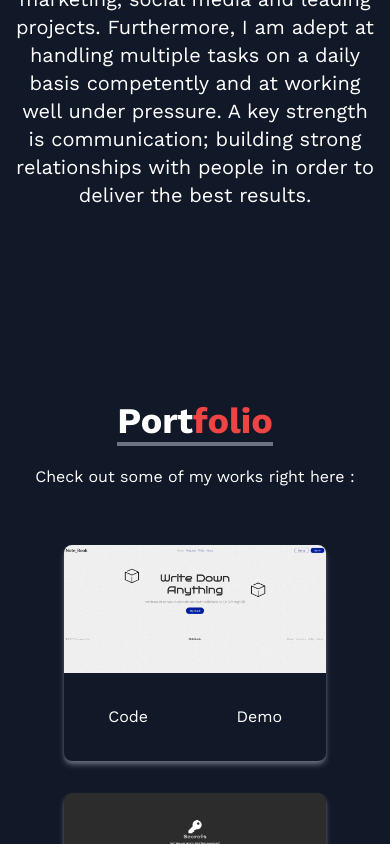
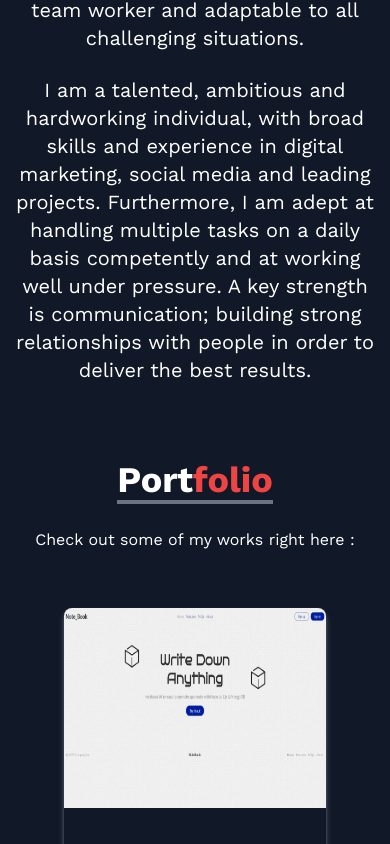
Before and after one commit to NwobiaDavid/portfolio, a React (Create React App) app: page / in a window 390 px wide. Shown: the part 1156-2000 px from the top of the page. Built offline with nearby package versions, Linux system fonts and the light colour scheme.

Commit message:
still updating...

```diff
--- a/src/App.js
+++ b/src/App.js
@@ -46,7 +46,7 @@ function App() {
   }, []);
 
   return (
-    <div className="App bg-gray-900">
+    <div className="App overflow-x-hidden bg-gray-900">
       {isLoading ? (
         <div className="loading-container">
           <p className="loading-text">Programmer, Artist & Writer</p>
--- a/src/components/About.jsx
+++ b/src/components/About.jsx
@@ -1,32 +1,36 @@
-import React from "react";
+import React from 'react';
 
 const About = () => {
   return (
-        <div name='about' className="w-full md:h-screen  bg-gray-900 text-white  ">
-            <div className="max-w-screen-lg p-4 mx-auto flex flex-col justify-center w-full h-full text-center md:text-left">
+    <div
+      name="about"
+      className=" lg:p-[20%] h-[720px] bg-gray-900 text-white  "
+    >
+      <div className=" p-4 mx-auto flex flex-col justify-center w-full h-full text-center md:text-left">
         <div className="pb-8 mt-20 ">
-                    <p className="text-4xl font-bold inline border-b-4 border-gray-500"><span className=" text-red-500">Ab</span>out</p>
+          <p className="text-4xl font-bold inline border-b-4 border-gray-500">
+            <span className=" text-red-500">Ab</span>out
+          </p>
         </div>
 
         <p className="text-xl mt-20">
-                I am flexible, reliable and possess excellent time keeping skills,
-                I am an enthusiastic, self-motivated, reliable, responsible
-                 and hard working person and I am a mature team worker
-                 and adaptable to all challenging situations.
-
+          I am flexible, reliable and possess excellent time keeping skills, I
+          am an enthusiastic, self-motivated, reliable, responsible and hard
+          working person and I am a mature team worker and adaptable to all
+          challenging situations.
         </p>
         <br />
         <p className="text-xl">
-
-
-                 I am a talented, ambitious and hardworking individual, with broad skills and experience in digital marketing, social media and leading projects.
-Furthermore, I am adept at handling multiple tasks on a daily basis competently and at working well under pressure.
-
-A key strength is communication; building strong relationships with people in order to deliver the best results.
+          I am a talented, ambitious and hardworking individual, with broad
+          skills and experience in digital marketing, social media and leading
+          projects. Furthermore, I am adept at handling multiple tasks on a
+          daily basis competently and at working well under pressure. A key
+          strength is communication; building strong relationships with people
+          in order to deliver the best results.
         </p>
       </div>
     </div>
   );
-}
+};
 
 export default About;
--- a/src/components/Experience.jsx
+++ b/src/components/Experience.jsx
@@ -90,18 +90,15 @@ const techs=[
 
 
     return (
-        <div name='experience' className=" bg-gray-900 w-full
-         h-full my-48 text-center md:h-screen md:text-left">
+        <div name='experience' className=" bg-gray-900 h-[720px] text-center  md:text-left">
 
-        <div className="max-w-screen-lg mx-auto p-4 flex
-    flex-col justify-center w-full h-full text-white">
-    <div>
-        <p className="text-4xl font-bold border-b-4
-         border-gray-500 p-2 inline"><span className="text-red-500">Ex</span>perience</p>
+        <div className=" p-4 flex lg:flex-row flex-col px-[10%] justify-center  text-white">
+    <div className="lg:w-[50%] flex flex-col items-center mt-20">
+        <p className="text-4xl font-bold border-b-4 border-gray-500 p-2 inline"><span className="text-red-500">Ex</span>perience</p>
         <p className="py-6">These are the technologies i've worked with :</p>
     </div>
-    <div className="w-full grid grid-cols-2 sm:grid-cols-3 gap-8
-    text-center py-8 px-12 sm:px-0">
+
+    <div className="w-full grid grid-cols-2 sm:grid-cols-3 gap-8 text-center py-8 px-12 sm:px-0">
 
 
             {
--- a/src/components/Home.jsx
+++ b/src/components/Home.jsx
@@ -8,9 +8,9 @@ const Home = () => {
 
 
     return (
-        <div name="home" className="h-full w-full bg-gray-900 md:h-screen">
+        <div name="home" className="h-[720px] w-full bg-gray-900 ">
             <div className="max-w-screen-lg mx-auto flex flex-col items-center justify-center h-full px-4 md:flex-row ">
-                <div className="flex flex-col lg:w-[60%] justify-center h-full md:items-start items-center">
+                <div className="flex flex-col lg:w-[70%] justify-center h-full md:items-start items-center">
                     <h2 className="text-4xl md:text-left text-center sm:text-7xl font-bold text-white">
                         <span>i'm a </span>
                         <Typed
@@ -21,7 +21,7 @@ const Home = () => {
                                 " writer",
                                 " digital artist",
                             ]}
-                            typeSpeed={30}
+                            typeSpeed={20}
                             backSpeed={50}
                             loop={true}
                             cursorChar="|"
--- a/src/components/Portfolio.jsx
+++ b/src/components/Portfolio.jsx
@@ -1,89 +1,117 @@
-import React from "react";
-import metaLogin from '../assets/portfolio/metaLogin.PNG'
-import todoApp from '../assets/portfolio/todoApp.PNG'
-import imageGallery from "../assets/portfolio/image-search.png"
-import simon from "../assets/portfolio/Simon.png"
-import dicee from "../assets/portfolio/Dicee.png"
-import Notebook from "../assets/portfolio/NoteBook.png"
-import Secrets from "../assets/portfolio/Secrets.png"
+import React, { useState } from 'react';
+import imageGallery from '../assets/portfolio/image-search.png';
+import Notebook from '../assets/portfolio/NoteBook.png';
+import Secrets from '../assets/portfolio/Secrets.png';
+import ReactNat from '../assets/portfolio/react-native.png';
+import DailyMart from '../assets/portfolio/daily-mart.PNG';
 
+const PortfolioItem = ({ id, src, link, code }) => {
+  const [hover, setHover] = useState(false);
 
+  const hoverEffect = () => {
+    setHover(true);
+  };
+
+  const hoverOut = () => {
+    setHover(false);
+  };
+
+  return (
+    <div
+      className="shadow-md shadow-gray-500 flex rounded-lg transition-transform transform hover:scale-105 duration-300 ease-in-out overflow-hidden"
+      onMouseEnter={hoverEffect}
+      onMouseLeave={hoverOut}
+    >
+      <div className="flex flex-col w-full justify-center">
+        <img
+          src={src}
+          alt="project_image"
+          className="rounded-tl h-[200px] flex justify-center"
+        />
+        <div className="flex item-center justify-center rounded-b bg-transparent">
+          <a
+            href={code}
+            target="_blank"
+            rel="noreferrer"
+            className="w-1/2 text-white hover:font-bold flex justify-center hover:text-blue-500 px-6 py-3 m-5 duration-200 hover:scale-105"
+          >
+            Code
+          </a>
+          <a
+            href={link}
+            target="_blank"
+            rel="noreferrer"
+            className="w-1/2 px-6 flex justify-center text-white hover:font-bold hover:text-blue-500 py-3 m-5 duration-200 hover:scale-105"
+          >
+            Demo
+          </a>
+        </div>
+      </div>
+
+      {hover && (
+        <div className="text-white">
+          <h2>{id}</h2>
+        </div>
+      )}
+    </div>
+  );
+};
 
 const Portfolio = () => {
-
-const portfolios=[
+  const portfolios = [
     {
-        id:1,
+      id: 1,
       src: Notebook,
       link: 'https://notebook-nglu.onrender.com/',
-        code:'https://github.com/NwobiaDavid/notebook'
-
+      code: 'https://github.com/NwobiaDavid/notebook',
     },
     {
-        id:2,
+      id: 2,
       src: Secrets,
-        link:'https://secret-fkvw.onrender.com/',
-        code:'https://github.com/NwobiaDavid/secret'
+      link: 'https://secret-fkvw.onrender.com/',
+      code: 'https://github.com/NwobiaDavid/secret',
     },
     {
-        id:3,
+      id: 3,
       src: imageGallery,
       link: 'https://aesthetic-boba-50acb6.netlify.app/',
-        code:'https://github.com/NwobiaDavid/image-gallery'
-
-    }
-
-]
-
-
+      code: 'https://github.com/NwobiaDavid/image-gallery',
+    },
+    {
+      id: 4,
+      src: ReactNat,
+      link: 'https://aesthetic-boba-50acb6.netlify.app/',
+      code: 'https://github.com/NwobiaDavid/image-gallery',
+    },
+    {
+      id: 5,
+      src: DailyMart,
+      link: 'https://aesthetic-boba-50acb6.netlify.app/',
+      code: 'https://github.com/NwobiaDavid/image-gallery',
+    },
+  ];
 
   return (
-        <div name='portfolio' className=" bg-gray-900 text-white md:h-screen text-center md:text-left my-20">
-
-  <div className="max-w-screen-lg p-4 mx-auto flex flex-col justify-center w-full  min-h-screen">
-    <div className="pb-8 mt-20">
-        <p className="text-4xl font-bold inline border-b-4
-        border-gray-500 ">Port<span className="text-red-500">folio</span></p>
-
+    <div
+      name="portfolio"
+      className=" bg-gray-900 lg:px-[10%] w-screen overflow-hidden text-white h-[1020px] text-center md:text-left "
+    >
+      <div className=" p-4 flex lg:flex-row flex-col justify-center ">
+        <div className="pb-8 lg:w-[50%] flex items-center flex-col mt-20">
+          <p className="text-4xl font-bold inline border-b-4 border-gray-500 ">
+            Port<span className="text-red-500">folio</span>
+          </p>
           <p className="py-6">Check out some of my works right here :</p>
         </div>
 
-
-
-    <div className="grid sm:grid-cols-2 md:grid-cols-3 gap-8
-     px-12 sm:px-0">
-
-
-{
-    portfolios.map(({id,src,link,code})=>(
-
-
-        <div key={id} className="shadow-md shadow-gray-500
-         rounded-lg hover:scale-105 duration-200 overflow-hidden ">
-
-            <img src={src} alt=""  className="rounded-t "/>
-            <div className="flex item-center justify-center rounded-b bg-transparent ">
-
-                <a href={code} target="_blank"  rel="noreferrer" className="w-1/2 text-white hover:font-bold  hover:text-blue-500 px-6 py-3 m-5 duration-200
-                hover:scale-105"> Code  </a>
-
-                <a href={link} target="_blank"  rel="noreferrer" className="w-1/2  px-6  text-white hover:font-bold hover:text-blue-500 py-3 m-5 duration-200
-                hover:scale-105"> Demo </a>
-
-            </div>
-
-        </div>
-
-    ))
-}
-
+        <div className="grid w-full sm:grid-cols-2 md:grid-cols-3 gap-8 px-12 sm:px-0">
+          {portfolios.map(({ id, src, link, code }) => (
+            <PortfolioItem key={id} id={id} src={src} link={link} code={code} />
+          ))}
         </div>
       </div>
-
-
-
     </div>
   );
-}
+};
 
 export default Portfolio;
```
Also changed, not shown: src/components/Contact.jsx (+5 -11 lines), src/assets/portfolio/react-native.png (added), 1 other file (tests, documents, lock files or other folders). Lines whose indentation alone changed are shown as unchanged.
